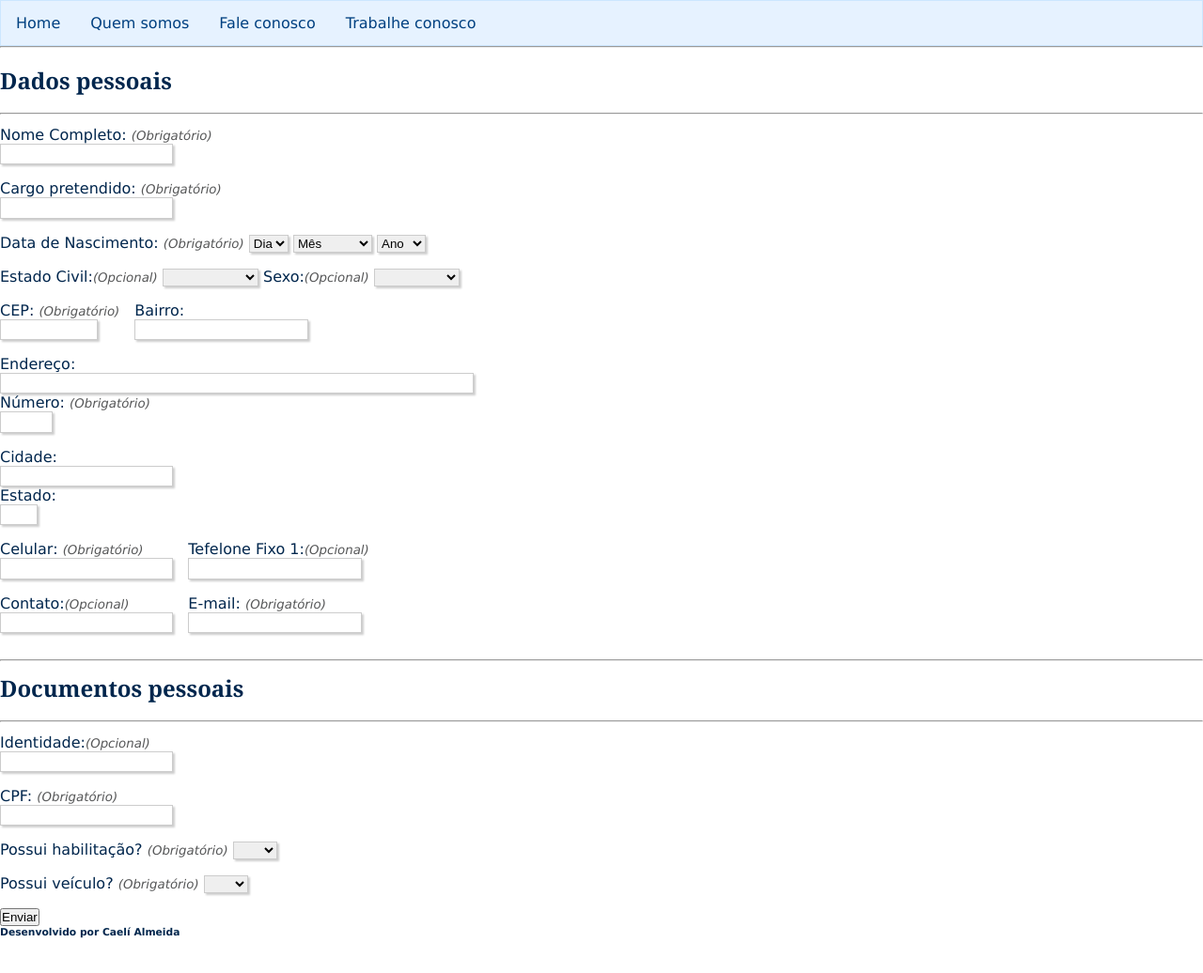
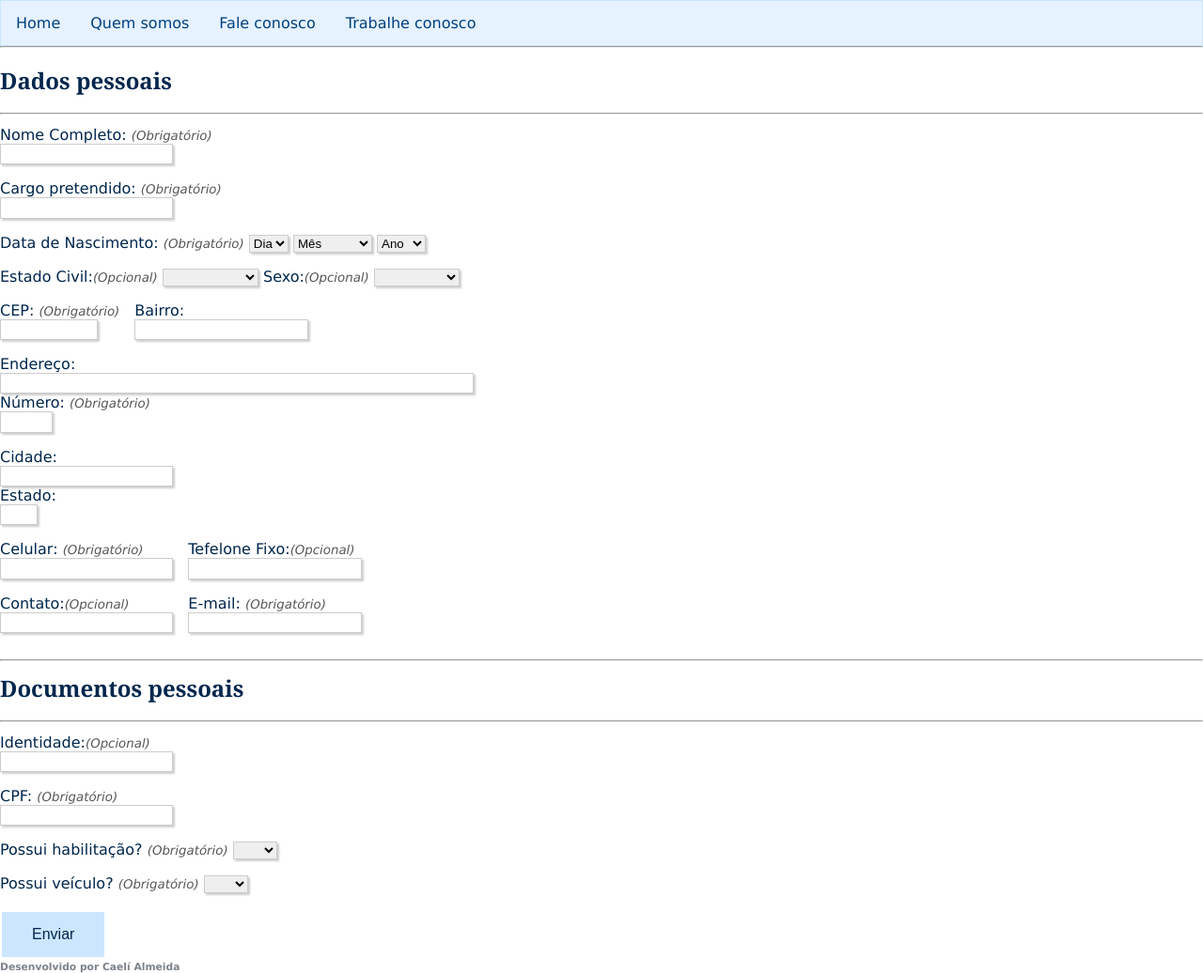
Before and after one commit to caelialmeida/jobsnet-faleconosco, a website: page views/index.html in a window 1280 px wide. Shown: the whole page at 94% size. Before the commit the page ends 999 px from the top, so only its background shows below. Drawn offline with Linux system fonts and the light colour scheme.

Commit message:
Adicao de botao

```diff
--- a/views/index.html
+++ b/views/index.html
@@ -66,7 +66,7 @@
     <style>
         ul {
             list-style-type: none;
-            margin: 0;
+            margin: 0 auto;
             padding: 0;
             overflow: hidden;
             border: 1px solid #cce6ff;
@@ -97,7 +97,7 @@
         body {
             font-family: Verdana, sans-serif;
             font-size: 16px;
-            color: #00264d;
+            color: #7d838a;
         }
 
         h2 {
@@ -116,7 +116,7 @@
 
         * {
             margin: 0;
-            padding: 0
+            padding: 0;
         }
 
         .campo label {
@@ -149,9 +149,29 @@
             float: left;
             margin-right: 1em;
         }
-        small{
+
+        small {
             color: #565758;
             font-style: italic;
+        }
+
+        .button {
+            background-color: #cce6ff;
+            border: none;
+            color: #00264d;
+            padding: 15px 32px;
+            text-align: center;
+            text-decoration: none;
+            display: inline-block;
+            font-size: 16px;
+            margin: 4px 2px;
+            cursor: pointer;
+        }
+
+        .button:hover {
+            text-decoration: none;
+            border: 1px solid #cce6ff;
+            background-color: #b3d9ff;
         }
     </style>
 </head>
@@ -173,7 +193,7 @@
         </div>
         <div class="campo">
             <label for="cargo">Cargo pretendido: <small>(Obrigatório)</small></label>
-            <input type="text" id="cargo" required/>
+            <input type="text" id="cargo" required />
         </div>
         <fieldset class="grupo">
             <div class="campo">
@@ -268,35 +288,35 @@
             <div class="campo">
                 <label for="cep">CEP: <small>(Obrigatório)</small></label>
                 <input name="cep" type="text" id="cep" value="" size="10" maxlength="9"
-                    onblur="pesquisacep(this.value);" required/>
+                    onblur="pesquisacep(this.value);" required />
             </div>
             <div class="campo">
                 <label for="bairro">Bairro:</label>
-                <input type="text" id="bairro" required/>
+                <input type="text" id="bairro" required />
             </div>
         </fieldset>
         <div class="campo">
             <label for="rua">Endereço:</label>
-            <input name="rua" type="text" id="rua" size="60" required/>
+            <input name="rua" type="text" id="rua" size="60" required />
             <label for="numero">Número: <small>(Obrigatório)</small></label>
-            <input name="numero" type="text" id="numero" size="4" required/>
+            <input name="numero" type="text" id="numero" size="4" required />
         </div>
         <fieldset class="grupo">
             <div class="campo">
                 <label for="cidade">Cidade:</label>
-                <input type="text" id="cidade" required/>
+                <input type="text" id="cidade" required />
                 <label for="estado">Estado:</label>
-                <input name="uf" type="text" id="uf" size="2" required/>
+                <input name="uf" type="text" id="uf" size="2" required />
             </div>
         </fieldset>
         <fieldset class="grupo">
             <div class="campo">
                 <label for="celular">Celular: <small>(Obrigatório)</small></label>
-                <input type="text" id="celular" required/>
+                <input type="text" id="celular" required />
             </div>
             <div class="campo">
-                <label for="telefone1">Tefelone Fixo 1:<small>(Opcional)</small></label>
-                <input type="text" id="telefone1" />
+                <label for="telefone1">Tefelone Fixo:<small>(Opcional)</small></label>
+                <input type="text" id="telefone" />
             </div>
         </fieldset>
         <fieldset class="grupo">
@@ -306,7 +326,7 @@
             </div>
             <div class="campo">
                 <label for="email">E-mail: <small>(Obrigatório)</small></label>
-                <input type="email" id="email" required/>
+                <input type="email" id="email" required />
             </div>
         </fieldset>
         <hr style="margin-bottom: 0.75em; margin-top: 0.75em;" />
@@ -318,7 +338,7 @@
         </div>
         <div class="campo">
             <label for="cpf">CPF: <small>(Obrigatório)</small></label>
-            <input type="text" id="cpf" required/>
+            <input type="text" id="cpf" required />
         </div>
         <div class="campo">
             <label for="habilitacao">Possui habilitação? <small>(Obrigatório)</small></label>
@@ -336,7 +356,7 @@
                 <option value="nao">Não</option>
             </select>
         </div>
-        <button type="submit">Enviar</button>
+        <button type="submit" class="button">Enviar</button>
     </form>
     <div id="rodape">
         <h6>Desenvolvido por Caelí Almeida</h6>
```
